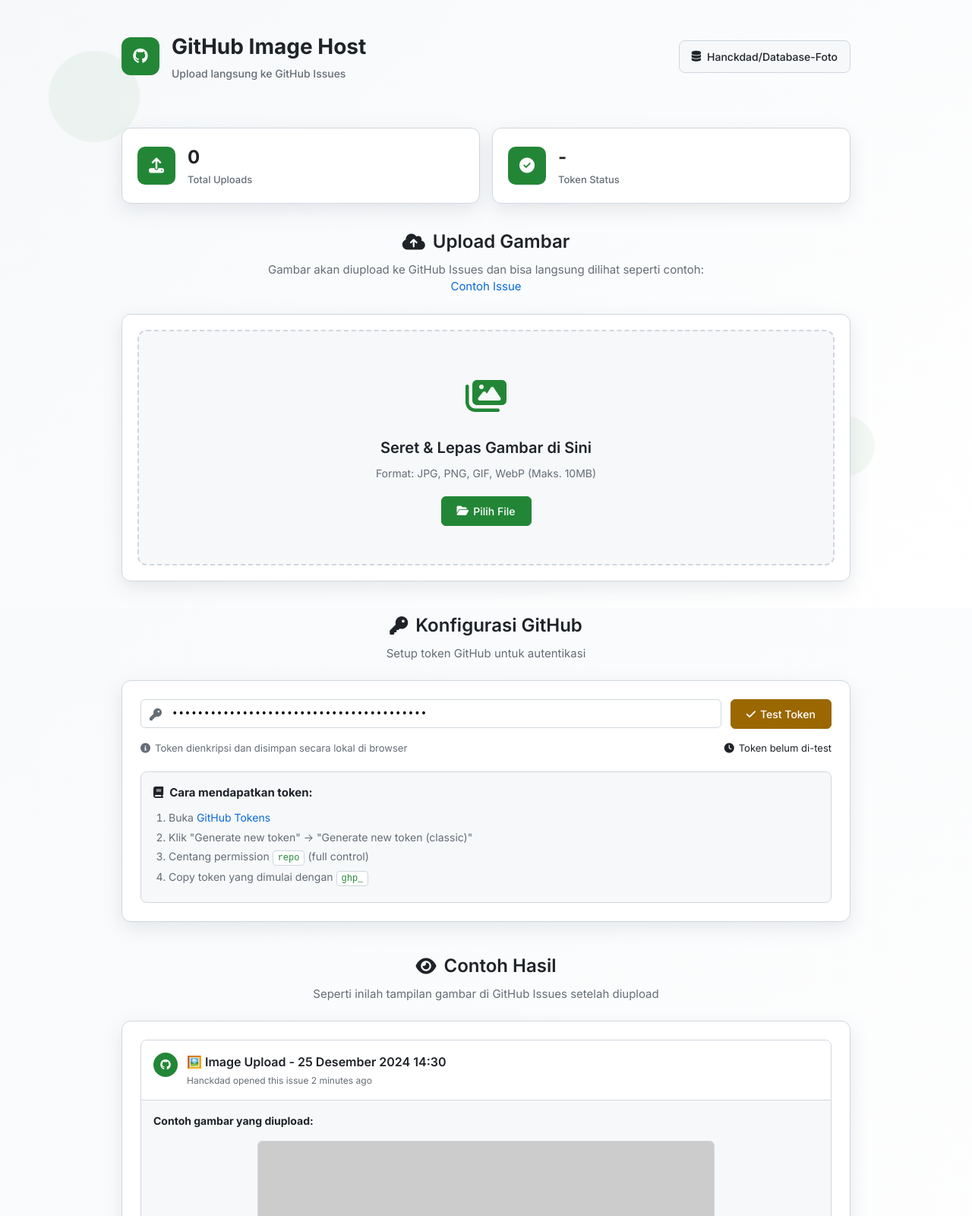
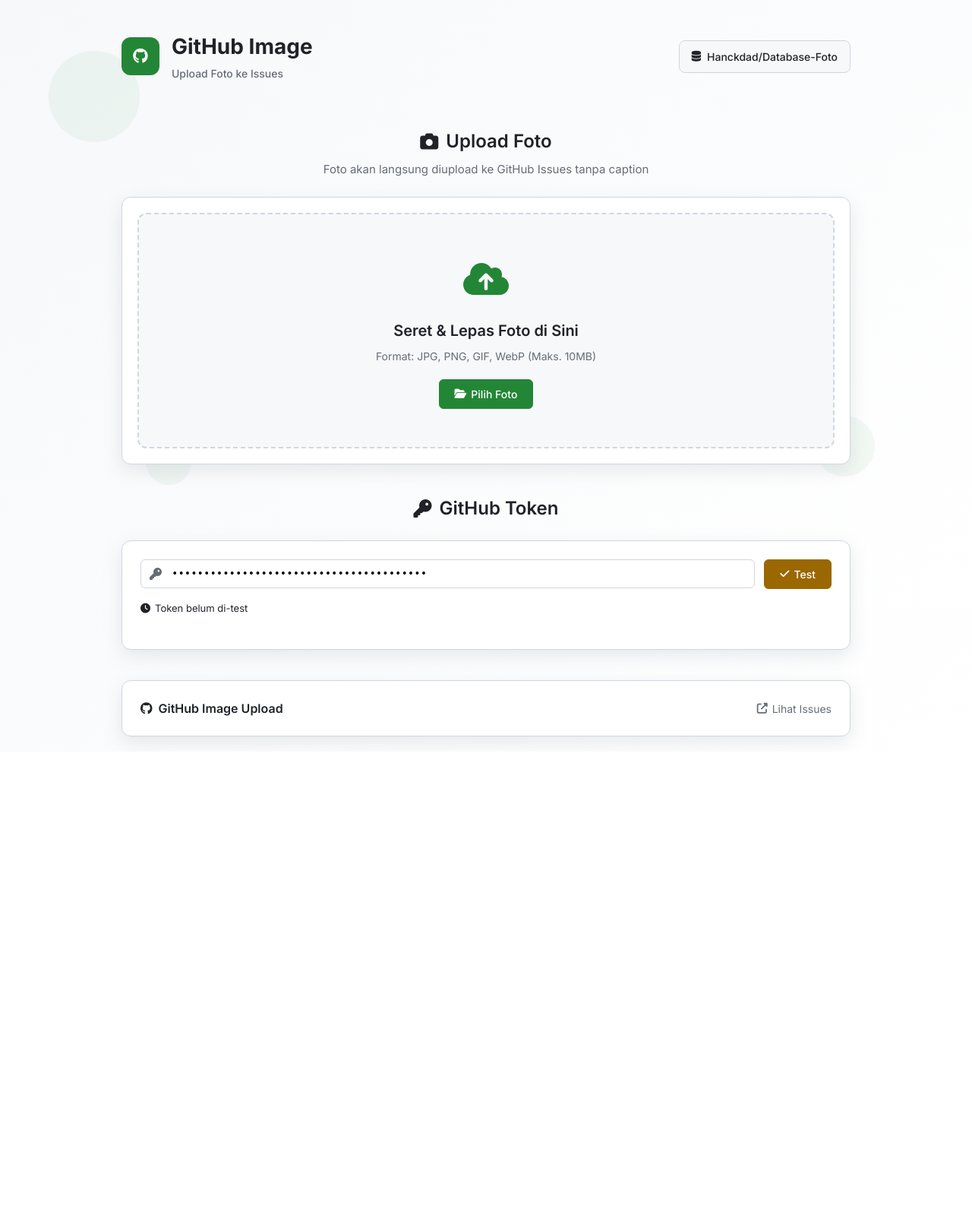
Before and after one commit to Hanckdad/github-photo-hosting, a plain HTML site: page index.html in a window 1280 px wide. Shown: the top 1600 px of the page at 76% size. After the commit the page ends 989 px from the top, so only its background shows below. Drawn offline with Linux system fonts and the light colour scheme; placeholder pictures from the web are drawn by us.

Commit message:
Update index.html

```diff
--- a/index.html
+++ b/index.html
@@ -3,7 +3,7 @@
 <head>
     <meta charset="UTF-8">
     <meta name="viewport" content="width=device-width, initial-scale=1.0">
-    <title>GitHub Image Host • Upload ke Issues</title>
+    <title>GitHub Image Upload • Foto Saja</title>
     <link rel="stylesheet" href="style.css">
     <link href="https://fonts.googleapis.com/css2?family=Inter:wght@300;400;500;600;700&display=swap" rel="stylesheet">
     <link href="https://cdnjs.cloudflare.com/ajax/libs/font-awesome/6.4.0/css/all.min.css" rel="stylesheet">
@@ -21,8 +21,8 @@
             <div class="logo">
                 <div class="logo-icon"><i class="fab fa-github"></i></div>
                 <div class="logo-text">
-                    <h1>GitHub Image Host</h1>
-                    <span class="tagline">Upload langsung ke GitHub Issues</span>
+                    <h1>GitHub Image</h1>
+                    <span class="tagline">Upload Foto ke Issues</span>
                 </div>
             </div>
             <div class="repo-badge">
@@ -32,48 +32,25 @@
         </header>
 
         <main class="main-content">
-            <!-- Stats -->
-            <div class="stats-grid">
-                <div class="stat-card">
-                    <div class="stat-icon">
-                        <i class="fas fa-upload"></i>
-                    </div>
-                    <div class="stat-info">
-                        <div class="stat-number" id="upload-count">0</div>
-                        <div class="stat-label">Total Uploads</div>
-                    </div>
-                </div>
-                <div class="stat-card">
-                    <div class="stat-icon">
-                        <i class="fas fa-check-circle"></i>
-                    </div>
-                    <div class="stat-info">
-                        <div class="stat-number" id="token-status">-</div>
-                        <div class="stat-label">Token Status</div>
-                    </div>
-                </div>
-            </div>
-
             <!-- Upload Section -->
             <div class="upload-section">
                 <div class="section-header">
-                    <h2><i class="fas fa-cloud-upload-alt"></i> Upload Gambar</h2>
-                    <p>Gambar akan diupload ke GitHub Issues dan bisa langsung dilihat seperti contoh:
-                    <a href="https://github.com/Hanckdad/Anime-Nox-Frontend./issues/1#issue-3657934227" target="_blank">Contoh Issue</a></p>
+                    <h2><i class="fas fa-camera"></i> Upload Foto</h2>
+                    <p>Foto akan langsung diupload ke GitHub Issues tanpa caption</p>
                 </div>
 
                 <!-- Messages -->
                 <div class="message success-message" id="success-message">
                     <div class="message-icon">✅</div>
                     <div class="message-content">
-                        <strong>Berhasil!</strong> Gambar telah diupload ke GitHub Issues.
+                        <strong>Berhasil!</strong> Foto telah diupload ke GitHub Issues.
                     </div>
                 </div>
 
                 <div class="message error-message" id="error-message">
                     <div class="message-icon">❌</div>
                     <div class="message-content">
-                        <strong>Error!</strong> <span id="error-text">Gagal mengupload gambar.</span>
+                        <strong>Error!</strong> <span id="error-text">Gagal mengupload foto.</span>
                     </div>
                 </div>
 
@@ -81,13 +58,13 @@
                 <div class="upload-card">
                     <div class="upload-area" id="upload-area">
                         <div class="upload-icon">
-                            <i class="fas fa-images"></i>
+                            <i class="fas fa-cloud-upload-alt"></i>
                         </div>
-                        <h3>Seret & Lepas Gambar di Sini</h3>
+                        <h3>Seret & Lepas Foto di Sini</h3>
                         <p>Format: JPG, PNG, GIF, WebP (Maks. 10MB)</p>
                         <div class="upload-button">
                             <button class="btn btn-primary" onclick="document.getElementById('file-input').click()">
-                                <i class="fas fa-folder-open"></i> Pilih File
+                                <i class="fas fa-folder-open"></i> Pilih Foto
                             </button>
                         </div>
                         <input type="file" id="file-input" accept="image/*" hidden>
@@ -96,7 +73,7 @@
                     <!-- Preview -->
                     <div class="preview-container" id="preview-container">
                         <div class="preview-header">
-                            <h4><i class="fas fa-eye"></i> Preview Gambar</h4>
+                            <h4><i class="fas fa-eye"></i> Preview Foto</h4>
                             <button class="btn btn-close" onclick="uploader.resetForm()">
                                 <i class="fas fa-times"></i>
                             </button>
@@ -135,7 +112,7 @@
                         </div>
                         <div class="loading-text">
                             <h4>Mengupload ke GitHub...</h4>
-                            <p>Sedang membuat issue baru dengan gambar Anda</p>
+                            <p>Sedang membuat issue dengan foto Anda</p>
                         </div>
                     </div>
 
@@ -152,27 +129,17 @@
                                 <div class="info-box">
                                     <i class="fas fa-link"></i>
                                     <div>
-                                        <strong>GitHub Issue URL:</strong>
-                                        <p>Gambar Anda sekarang tersedia di GitHub Issues</p>
+                                        <strong>Foto telah diupload!</strong>
+                                        <p>Foto sekarang tersedia di GitHub Issues</p>
                                     </div>
                                 </div>
                             </div>
 
                             <div class="url-display">
-                                <label>URL Issue GitHub:</label>
+                                <label>URL GitHub Issues:</label>
                                 <div class="url-box">
                                     <input type="text" id="url-output" readonly>
                                     <button class="btn btn-copy" onclick="uploader.copyUrl()">
-                                        <i class="fas fa-copy"></i>
-                                    </button>
-                                </div>
-                            </div>
-
-                            <div class="markdown-preview">
-                                <label>Format Markdown:</label>
-                                <div class="code-box">
-                                    <code id="markdown-output"></code>
-                                    <button class="btn btn-copy" onclick="uploader.copyMarkdown()">
                                         <i class="fas fa-copy"></i>
                                     </button>
                                 </div>
@@ -194,73 +161,23 @@
             <!-- Token Section -->
             <div class="token-section">
                 <div class="section-header">
-                    <h2><i class="fas fa-key"></i> Konfigurasi GitHub</h2>
-                    <p>Setup token GitHub untuk autentikasi</p>
+                    <h2><i class="fas fa-key"></i> GitHub Token</h2>
                 </div>
                 <div class="token-card">
                     <div class="token-input-group">
                         <div class="input-with-icon">
                             <i class="fas fa-key"></i>
-                            <input type="password" id="github-token" placeholder="Masukkan GitHub Token (ghp_...)" class="token-input">
+                            <input type="password" id="github-token" placeholder="GitHub Token (ghp_...)" class="token-input">
                         </div>
                         <button class="btn btn-test" onclick="uploader.testToken()">
-                            <i class="fas fa-check"></i> Test Token
+                            <i class="fas fa-check"></i> Test
                         </button>
                     </div>
                     <div class="token-info">
-                        <div class="info-text">
-                            <i class="fas fa-info-circle"></i>
-                            <span>Token dienkripsi dan disimpan secara lokal di browser</span>
-                        </div>
                         <div class="token-status" id="token-status-text">
                             <i class="fas fa-clock"></i>
                             <span>Token belum di-test</span>
                         </div>
-                    </div>
-                    <div class="setup-guide">
-                        <h5><i class="fas fa-book"></i> Cara mendapatkan token:</h5>
-                        <ol>
-                            <li>Buka <a href="https://github.com/settings/tokens" target="_blank">GitHub Tokens</a></li>
-                            <li>Klik "Generate new token" → "Generate new token (classic)"</li>
-                            <li>Centang permission <code>repo</code> (full control)</li>
-                            <li>Copy token yang dimulai dengan <code>ghp_</code></li>
-                        </ol>
-                    </div>
-                </div>
-            </div>
-
-            <!-- Example Section -->
-            <div class="example-section">
-                <div class="section-header">
-                    <h2><i class="fas fa-eye"></i> Contoh Hasil</h2>
-                    <p>Seperti inilah tampilan gambar di GitHub Issues setelah diupload</p>
-                </div>
-                <div class="example-card">
-                    <div class="example-preview">
-                        <div class="github-issue-preview">
-                            <div class="issue-header">
-                                <div class="issue-avatar">
-                                    <i class="fab fa-github"></i>
-                                </div>
-                                <div class="issue-info">
-                                    <div class="issue-title">🖼️ Image Upload - 25 Desember 2024 14:30</div>
-                                    <div class="issue-meta">Hanckdad opened this issue 2 minutes ago</div>
-                                </div>
-                            </div>
-                            <div class="issue-body">
-                                <div class="issue-content">
-                                    <p><strong>Contoh gambar yang diupload:</strong></p>
-                                    <div class="image-preview-example">
-                                        <img src="https://via.placeholder.com/600x400/6366f1/ffffff?text=Contoh+Gambar" alt="Contoh Gambar">
-                                    </div>
-                                    <p><em>Automatically uploaded via GitHub Image Host</em></p>
-                                </div>
-                            </div>
-                        </div>
-                    </div>
-                    <div class="example-url">
-                        <strong>URL yang dihasilkan:</strong>
-                        <code>https://github.com/Hanckdad/Database-Foto/issues/1#issue-3657934227</code>
                     </div>
                 </div>
             </div>
@@ -270,14 +187,11 @@
             <div class="footer-content">
                 <div class="footer-logo">
                     <i class="fab fa-github"></i>
-                    <span>GitHub Image Host</span>
+                    <span>GitHub Image Upload</span>
                 </div>
                 <div class="footer-links">
-                    <a href="https://github.com/Hanckdad" target="_blank">
-                        <i class="fab fa-github"></i> Hanckdad
-                    </a>
-                    <a href="https://github.com/Hanckdad/Database-Foto" target="_blank">
-                        <i class="fas fa-database"></i> Database-Foto
+                    <a href="https://github.com/Hanckdad/Database-Foto/issues" target="_blank">
+                        <i class="fas fa-external-link-alt"></i> Lihat Issues
                     </a>
                 </div>
             </div>
```
